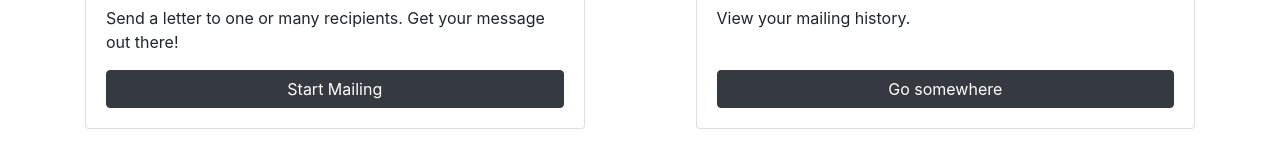
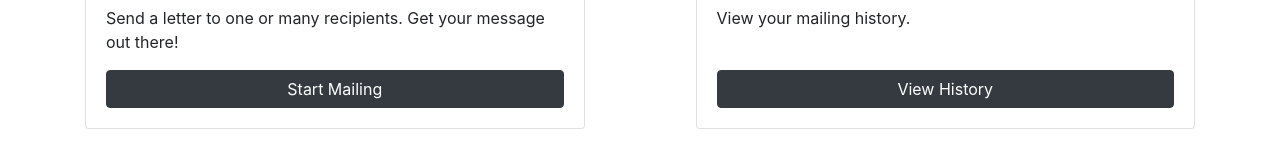
Before and after one commit to holistic-web/e-mailr, a Nuxt app in the folder web-app/: page / in a window 1280 px wide. Shown: the part 558-718 px from the top of the page. Built offline with nearby package versions, Linux system fonts and the light colour scheme.

Commit message:
fix: mailing history menu link button content

```diff
--- a/web-app/pages/index.vue
+++ b/web-app/pages/index.vue
@@ -32,7 +32,7 @@
           </b-card-text>
 
           <!--TODO implement the mailing history page -->
-          <b-button href="#" variant="dark" class>Go somewhere</b-button>
+          <b-button href="#" variant="dark" class>View History</b-button>
         </b-card>
       </section>
     </b-container>
```
